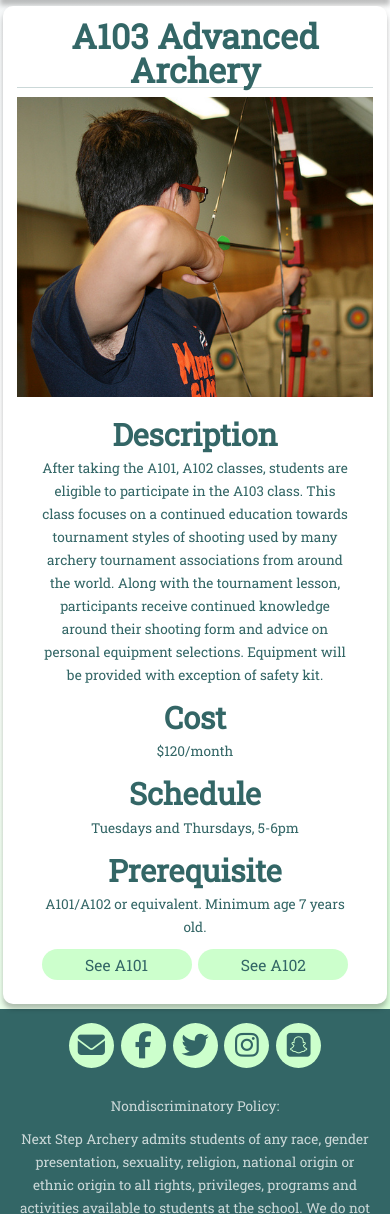
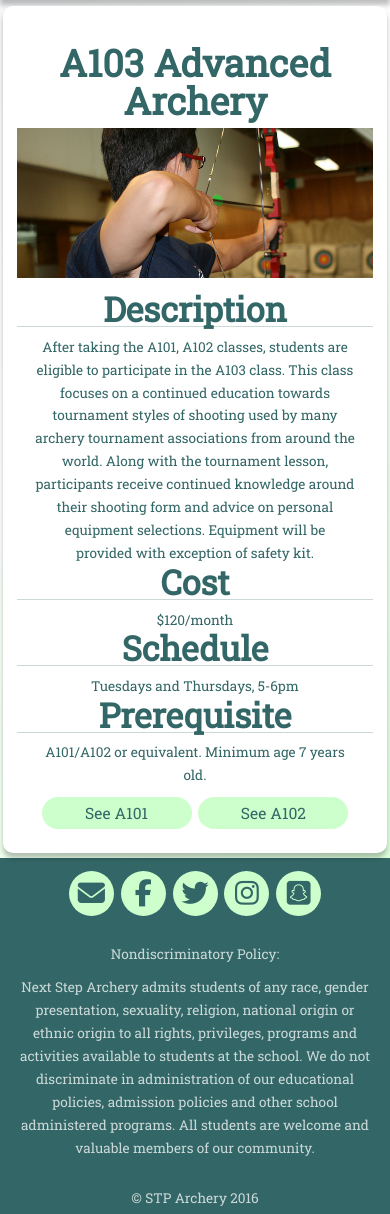
Before and after one commit to cistinson/stp-archery-1, a plain HTML site: page a103-advanced-archery.html in a window 390 px wide. Shown: the part 152-1366 px from the top of the page. Drawn offline with Linux system fonts and the light colour scheme.

Commit message:
completed updates to stylesheet

```diff
--- a/a103-advanced-archery.html
+++ b/a103-advanced-archery.html
@@ -48,25 +48,25 @@
         <section>
           <article>
             <div class="section-header">
-              <h2>A103 Advanced Archery</h2>
+              <h1>A103 Advanced Archery</h1>
             </div>
             <div class="image-container">
               <img src="images/lesson2.jpg" alt="lesson2">
             </div>
             <div>
-              <h3>Description</h3>
+              <h2>Description</h2>
               <p>After taking the A101, A102 classes, students are eligible to participate in the A103 class. This class focuses on a continued education towards tournament styles of shooting used by many archery tournament associations from around the world. Along with the tournament lesson, participants receive continued knowledge around their shooting form and advice on personal equipment selections. Equipment will be provided with exception of safety kit.</p>
             </div>
             <div>
-              <h3>Cost</h3>
+              <h2>Cost</h2>
               <p>$120/month </p>
             </div>
             <div>
-              <h3>Schedule</h3>
+              <h2>Schedule</h2>
               <p>Tuesdays and Thursdays, 5-6pm</p>
             </div>
             <div>
-              <h3>Prerequisite</h3>
+              <h2>Prerequisite</h2>
               <p>A101/A102 or equivalent. Minimum age  7 years old.</p>
             </div>
             <div class="align-horizontal">
--- a/styles/second-stylesheet.css
+++ b/styles/second-stylesheet.css
@@ -45,6 +45,7 @@ FONT STYLE
 h1, h2, h3, h4, h5, h6 {
   margin-bottom: .25em;
   font-family: 'Roboto Slab', serif;
+  line-height: 1em;
   color: #336666;
 }
 p, ul, li, a {
@@ -56,9 +57,7 @@ h1 {
   line-height: 1.25em;
 }
 h1.page-header {
-  margin-top: .25em;
   color: rgba(51, 102, 102, .25);
-  border-bottom: .05em solid rgba(51, 102, 102, .25);
   font-size: 2em;
 }
 h2 {
@@ -248,7 +247,10 @@ section {
 ARTICLE STYLE
 ==================================================================================*/
 article p {
-  margin: 0 7%;
+  margin: 0 5%;
+}
+article img {
+  margin-bottom: .5em;
 }
 /*=================================================================================
 TABLE STYLE
@@ -314,8 +316,14 @@ and (max-width: 350px) {
   body {
     font-size: 85%;
   }
-  h1, h2, h3 {
+  h1 {
     font-size: 1.75em;
+  }
+  h2 {
+    font-size: 1.5em;
+  }
+  h3 {
+    font-size: 1em;
   }
   section {
     width: 100%;
@@ -344,8 +352,8 @@ and (max-width : 775px) {
     margin-bottom: .25em;
     line-height: 1em;
   }
-  section {
-    width: 100%;
+  section img {
+    max-height: 150px;
   }
   .column-1of5 {width: 100%; flex-direction: column; align-items: center;}
   .column-2of5 {width: 100%; flex-direction: column; align-items: center;}
```
Also changed, not shown: a101-basic-archery.html (+5 -5 lines), a102-intermediate-archery.html (+5 -5 lines), services.html (+1 -1 lines).
